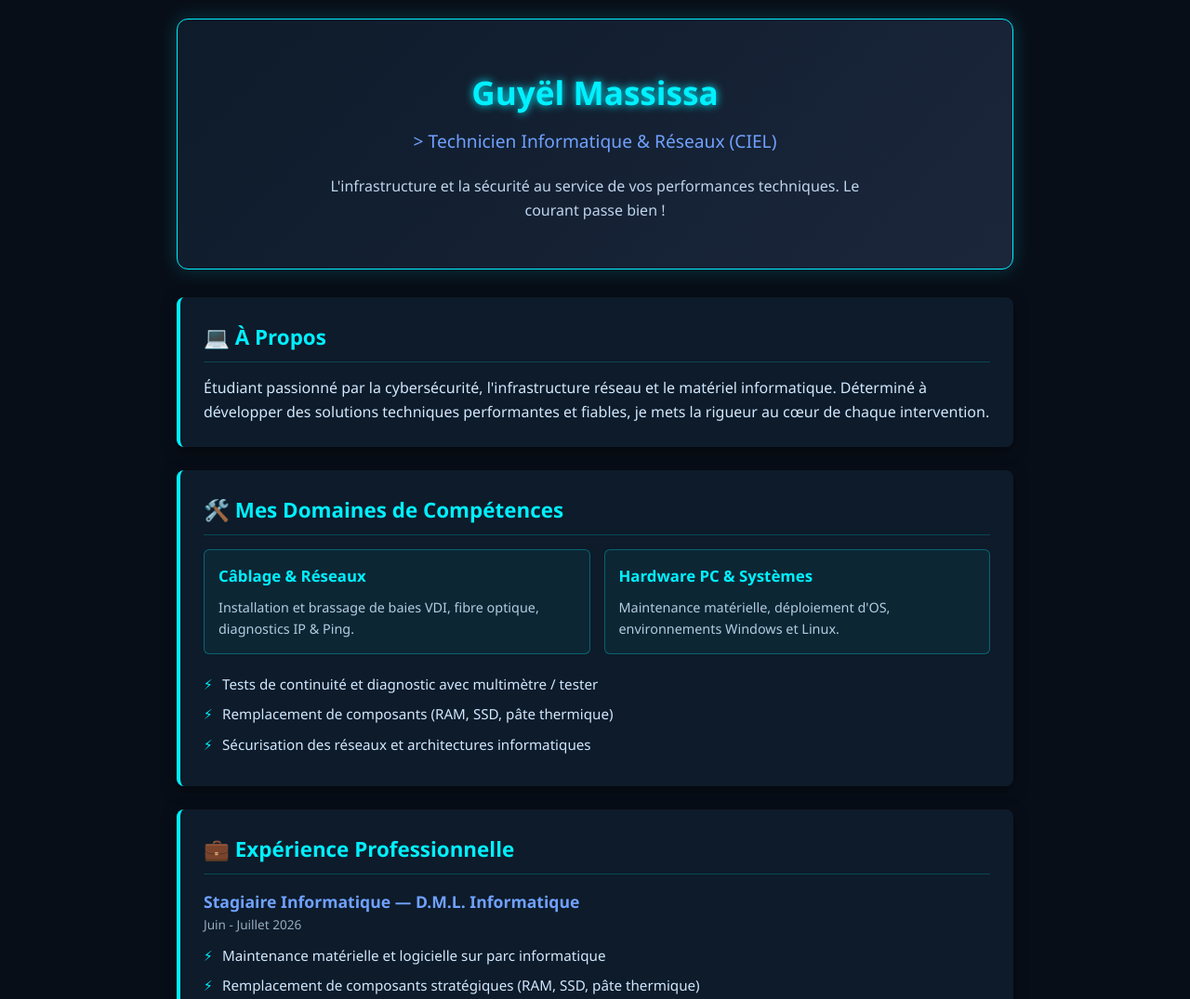
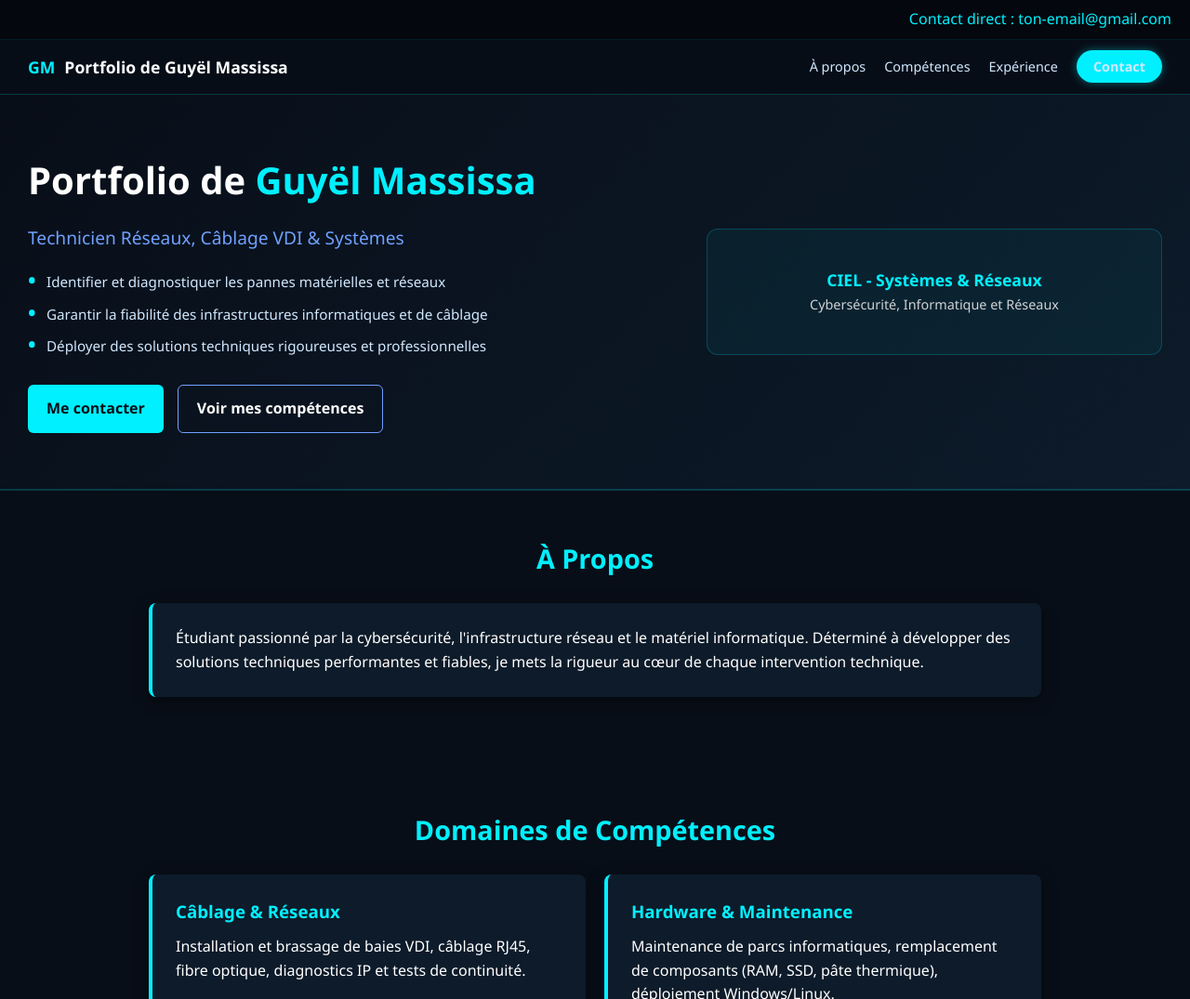
Before and after one commit to m13codehugg/portfolio-, a plain HTML site: page index.html in a window 1280 px wide. Shown: the top 1075 px of the page at 93% size. Drawn offline with Linux system fonts and the light colour scheme.

Commit message:
Revamp index.html with new title and layout
Updated the title and modified styles for better visibility. Added navigation and reorganized sections for improved layout.

```diff
--- a/index.html
+++ b/index.html
@@ -3,7 +3,7 @@
 <head>
     <meta charset="UTF-8">
     <meta name="viewport" content="width=device-width, initial-scale=1.0">
-    <title>Guyël Massissa | Technicien Informatique & Réseaux</title>
+    <title>Portfolio de Guyël Massissa</title>
     <style>
         * {
             box-sizing: border-box;
@@ -13,221 +13,302 @@
         }
 
         body {
-            background-color: #080e18; /* Ta couleur de fond conservée */
-            color: #d1e8ff;
+            background-color: #080e18;
+            color: #ffffff;
             line-height: 1.6;
-            padding: 20px;
         }
 
-        .container {
-            max-width: 900px;
+        /* Top bar de contact */
+        .top-bar {
+            background-color: #04070d;
+            padding: 8px 20px;
+            text-align: right;
+            font-size: 0.85sfs;
+            color: #00f0ff;
+            border-bottom: 1px solid rgba(0, 240, 255, 0.1);
+        }
+
+        /* Navigation principale */
+        nav {
+            background: rgba(8, 14, 24, 0.98);
+            display: flex;
+            justify-content: space-between;
+            align-items: center;
+            padding: 15px 30px;
+            border-bottom: 1px solid rgba(0, 240, 255, 0.2);
+            position: sticky;
+            top: 0;
+            z-index: 1000;
+        }
+
+        .nav-brand {
+            font-weight: bold;
+            font-size: 1.1em;
+            color: #ffffff;
+            display: flex;
+            align-items: center;
+            gap: 10px;
+        }
+
+        .nav-brand span {
+            color: #00f0ff;
+        }
+
+        .nav-menu {
+            display: flex;
+            gap: 20px;
+            list-style: none;
+            align-items: center;
+        }
+
+        .nav-menu a {
+            color: #d1e8ff;
+            text-decoration: none;
+            font-size: 0.9em;
+            transition: 0.3s;
+        }
+
+        .nav-menu a:hover {
+            color: #00f0ff;
+        }
+
+        .btn-header-cta {
+            background: #00f0ff;
+            color: #080e18;
+            padding: 8px 18px;
+            border-radius: 20px;
+            font-weight: bold;
+            text-decoration: none;
+            box-shadow: 0 0 10px rgba(0, 240, 255, 0.4);
+        }
+
+        /* Hero Section (Style de la maquette) */
+        .hero {
+            background: linear-gradient(135deg, #080e18 0%, #0d1b2a 100%);
+            padding: 60px 30px;
+            display: flex;
+            justify-content: space-between;
+            align-items: center;
+            flex-wrap: wrap;
+            gap: 40px;
+            border-bottom: 2px solid rgba(0, 240, 255, 0.2);
+        }
+
+        .hero-content {
+            flex: 1 1 500px;
+        }
+
+        .hero h1 {
+            font-size: 2.5em;
+            color: #ffffff;
+            margin-bottom: 15px;
+        }
+
+        .hero h1 span {
+            color: #00f0ff;
+        }
+
+        .hero h2 {
+            font-size: 1.2em;
+            color: #70a1ff;
+            margin-bottom: 20px;
+            font-weight: 500;
+        }
+
+        .hero-list {
+            list-style: none;
+            margin-bottom: 30px;
+        }
+
+        .hero-list li {
+            position: relative;
+            padding-left: 20px;
+            margin-bottom: 10px;
+            font-size: 0.95em;
+            color: #d1e8ff;
+        }
+
+        .hero-list li::before {
+            content: "•";
+            position: absolute;
+            left: 0;
+            color: #00f0ff;
+            font-weight: bold;
+            font-size: 1.5em;
+            line-height: 1;
+        }
+
+        .hero-buttons {
+            display: flex;
+            gap: 15px;
+            flex-wrap: wrap;
+        }
+
+        .btn-call {
+            background: #00f0ff;
+            color: #080e18;
+            padding: 12px 20px;
+            border-radius: 6px;
+            font-weight: bold;
+            text-decoration: none;
+            display: inline-flex;
+            align-items: center;
+            gap: 8px;
+        }
+
+        .btn-outline {
+            background: transparent;
+            color: #ffffff;
+            border: 1px solid #70a1ff;
+            padding: 12px 20px;
+            border-radius: 6px;
+            font-weight: bold;
+            text-decoration: none;
+        }
+
+        .hero-image {
+            flex: 1 1 300px;
+            text-align: center;
+            background: rgba(0, 240, 255, 0.05);
+            border: 1px solid rgba(0, 240, 255, 0.2);
+            padding: 40px;
+            border-radius: 12px;
+        }
+
+        .hero-image p {
+            color: #00f0ff;
+            font-weight: bold;
+            font-size: 1.1em;
+        }
+
+        /* Sections Contenu */
+        section {
+            padding: 50px 20px;
+            max-width: 1000px;
             margin: 0 auto;
         }
 
-        /* En-tête / Hero Section */
-        header {
+        .section-title {
+            color: #00f0ff;
+            font-size: 1.8em;
+            margin-bottom: 25px;
             text-align: center;
-            padding: 50px 20px;
-            background: linear-gradient(135deg, #0d1b2a, #1b263b);
-            border: 1px solid #00f0ff;
-            border-radius: 12px;
-            box-shadow: 0 0 20px rgba(0, 240, 255, 0.2);
-            margin-bottom: 30px;
         }
 
-        h1 {
-            color: #00f0ff;
-            font-size: 2.2em;
-            text-shadow: 0 0 10px #00f0ff;
-            margin-bottom: 10px;
-        }
-
-        .subtitle {
-            color: #70a1ff;
-            font-size: 1.2em;
-            font-weight: 500;
-            margin-bottom: 20px;
-        }
-
-        .hero-desc {
-            font-size: 1em;
-            max-width: 600px;
-            margin: 0 auto;
-            opacity: 0.9;
-        }
-
-        /* Cartes de sections */
         .card {
             background: #0d1b2a;
             border-left: 4px solid #00f0ff;
+            padding: 25px;
             border-radius: 8px;
-            padding: 25px;
-            margin-bottom: 25px;
-            box-shadow: 0 4px 15px rgba(0, 0, 0, 0.5);
+            margin-bottom: 20px;
+            box-shadow: 0 4px 15px rgba(0,0,0,0.5);
         }
 
-        h2 {
-            color: #00f0ff;
-            margin-bottom: 15px;
-            font-size: 1.4em;
-            display: flex;
-            align-items: center;
-            gap: 10px;
-            border-bottom: 1px solid rgba(0, 240, 255, 0.2);
-            padding-bottom: 8px;
-        }
-
-        /* Grille de compétences inspirée du modèle */
-        .skills-grid {
+        .grid-2 {
             display: grid;
-            grid-template-columns: repeat(auto-fit, minmax(250px, 1fr));
-            gap: 15px;
-            margin-bottom: 20px;
-        }
-
-        .skill-item {
-            background: rgba(0, 240, 255, 0.05);
-            border: 1px solid rgba(0, 240, 255, 0.3);
-            padding: 15px;
-            border-radius: 6px;
-        }
-
-        .skill-item h3 {
-            color: #00f0ff;
-            font-size: 1.05em;
-            margin-bottom: 8px;
-        }
-
-        .skill-item p {
-            font-size: 0.9em;
-            opacity: 0.85;
-        }
-
-        ul {
-            list-style: none;
-        }
-
-        li {
-            position: relative;
-            padding-left: 20px;
-            margin-bottom: 8px;
-            font-size: 0.95em;
-        }
-
-        li::before {
-            content: "⚡";
-            position: absolute;
-            left: 0;
-            color: #00f0ff;
-        }
-
-        /* Expérience */
-        .job-title {
-            color: #70a1ff;
-            font-size: 1.1em;
-            font-weight: 600;
-        }
-
-        .job-date {
-            font-size: 0.85em;
-            opacity: 0.7;
-            margin-bottom: 10px;
-        }
-
-        /* Formulaire / Contact Pro */
-        .contact-box {
-            text-align: center;
-        }
-
-        .btn-contact {
-            display: inline-block;
-            background: #00f0ff;
-            color: #080e18;
-            font-weight: bold;
-            padding: 12px 30px;
-            border-radius: 6px;
-            text-decoration: none;
-            box-shadow: 0 0 15px rgba(0, 240, 255, 0.4);
-            transition: 0.3s;
-            margin-top: 10px;
-        }
-
-        .btn-contact:hover {
-            background: #70a1ff;
-            box-shadow: 0 0 25px rgba(112, 161, 255, 0.6);
+            grid-template-columns: repeat(auto-fit, minmax(280px, 1fr));
+            gap: 20px;
         }
 
         footer {
             text-align: center;
-            margin-top: 40px;
+            padding: 25px;
+            background: #04070d;
             font-size: 0.85em;
-            opacity: 0.6;
+            color: #70a1ff;
+            border-top: 1px solid rgba(0, 240, 255, 0.1);
         }
     </style>
 </head>
 <body>
 
-    <div class="container">
+    <!-- Barre supérieure -->
+    <div class="top-bar">
+        Contact direct : ton-email@gmail.com
+    </div>
 
-        <!-- En-tête -->
-        <header>
-            <h1>Guyël Massissa</h1>
-            <p class="subtitle">> Technicien Informatique & Réseaux (CIEL)</p>
-            <p class="hero-desc">L'infrastructure et la sécurité au service de vos performances techniques. Le courant passe bien !</p>
+    <!-- Navigation -->
+    <nav>
+        <div class="nav-brand">
+            <span>GM</span> Portfolio de Guyël Massissa
+        </div>
+        <ul class="nav-menu">
+            <li><a href="#about">À propos</a></li>
+            <li><a href="#skills">Compétences</a></li>
+            <li><a href="#experience">Expérience</a></li>
+            <li><a href="#contact" class="btn-header-cta">Contact</a></li>
+        </ul>
+    </nav>
+
+    <!-- Hero Section (Modèle inspiré de la maquette) -->
+    <header class="hero">
+        <div class="hero-content">
+            <h1>Portfolio de <span>Guyël Massissa</span></h1>
+            <h2>Technicien Réseaux, Câblage VDI & Systèmes</h2>
+
+            <ul class="hero-list">
+                <li>Identifier et diagnostiquer les pannes matérielles et réseaux</li>
+                <li>Garantir la fiabilité des infrastructures informatiques et de câblage</li>
+                <li>Déployer des solutions techniques rigoureuses et professionnelles</li>
+            </ul>
+
+            <div class="hero-buttons">
+                <a href="#contact" class="btn-call">Me contacter</a>
+                <a href="#skills" class="btn-outline">Voir mes compétences</a>
+            </div>
+        </div>
+
+        <div class="hero-image">
+            <p>CIEL - Systèmes & Réseaux</p>
+            <span style="font-size: 0.9em; opacity: 0.8;">Cybersécurité, Informatique et Réseaux</span>
+        </div>
     </header>
 
     <!-- À Propos -->
+    <section id="about">
+        <h2 class="section-title">À Propos</h2>
         <div class="card">
-            <h2>💻 À Propos</h2>
-            <p>Étudiant passionné par la cybersécurité, l'infrastructure réseau et le matériel informatique. Déterminé à développer des solutions techniques performantes et fiables, je mets la rigueur au cœur de chaque intervention.</p>
+            <p>Étudiant passionné par la cybersécurité, l'infrastructure réseau et le matériel informatique. Déterminé à développer des solutions techniques performantes et fiables, je mets la rigueur au cœur de chaque intervention technique.</p>
         </div>
+    </section>
 
-        <!-- Compétences Techniques (style structuré en blocs) -->
+    <!-- Compétences -->
+    <section id="skills">
+        <h2 class="section-title">Domaines de Compétences</h2>
+        <div class="grid-2">
             <div class="card">
-            <h2>🛠️ Mes Domaines de Compétences</h2>
-
-            <div class="skills-grid">
-                <div class="skill-item">
-                    <h3>Câblage & Réseaux</h3>
-                    <p>Installation et brassage de baies VDI, fibre optique, diagnostics IP & Ping.</p>
+                <h3 style="color: #00f0ff; margin-bottom: 10px;">Câblage & Réseaux</h3>
+                <p>Installation et brassage de baies VDI, câblage RJ45, fibre optique, diagnostics IP et tests de continuité.</p>
             </div>
-                <div class="skill-item">
-                    <h3>Hardware PC & Systèmes</h3>
-                    <p>Maintenance matérielle, déploiement d'OS, environnements Windows et Linux.</p>
+            <div class="card">
+                <h3 style="color: #00f0ff; margin-bottom: 10px;">Hardware & Maintenance</h3>
+                <p>Maintenance de parcs informatiques, remplacement de composants (RAM, SSD, pâte thermique), déploiement Windows/Linux.</p>
             </div>
         </div>
+    </section>
 
-            <ul>
-                <li>Tests de continuité et diagnostic avec multimètre / tester</li>
-                <li>Remplacement de composants (RAM, SSD, pâte thermique)</li>
-                <li>Sécurisation des réseaux et architectures informatiques</li>
-            </ul>
+    <!-- Expérience -->
+    <section id="experience">
+        <h2 class="section-title">Expérience Professionnelle</h2>
+        <div class="card">
+            <h3 style="color: #70a1ff;">Stagiaire Informatique — D.M.L. Informatique</h3>
+            <p style="font-size: 0.85em; opacity: 0.7; margin-bottom: 10px;">Juin - Juillet 2026</p>
+            <p>Maintenance matérielle et logicielle sur parc informatique, remplacement de composants stratégiques et câblage de baies VDI en milieu professionnel.</p>
         </div>
-
-        <!-- Expérience Professionnelle -->
-        <div class="card">
-            <h2>💼 Expérience Professionnelle</h2>
-            <div class="job-title">Stagiaire Informatique — D.M.L. Informatique</div>
-            <div class="job-date">Juin - Juillet 2026</div>
-            <ul>
-                <li>Maintenance matérielle et logicielle sur parc informatique</li>
-                <li>Remplacement de composants stratégiques (RAM, SSD, pâte thermique)</li>
-                <li>Diagnostic réseau et câblage de baies VDI en milieu professionnel</li>
-            </ul>
-        </div>
+    </section>
 
     <!-- Contact -->
-        <div class="card contact-box">
-            <h2>📫 Me Contacter</h2>
-            <p style="margin-bottom: 15px;">Un projet, une question ou une opportunité de stage/alternance ? Discutons-en.</p>
-            <a href="mailto:ton-email@gmail.com" class="btn-contact">ENVOYER UN E-MAIL</a>
+    <section id="contact">
+        <h2 class="section-title">Me Contacter</h2>
+        <div class="card" style="text-align: center;">
+            <p style="margin-bottom: 15px;">Un projet, une question ou une opportunité ? Discutons-en directement par e-mail.</p>
+            <a href="mailto:ton-email@gmail.com" class="btn-call" style="display: inline-block;">ENVOYER UN E-MAIL</a>
         </div>
+    </section>
 
     <footer>
-            <p>© 2026 - Guyël Massissa | Propulsé par GitHub Pages</p>
+        <p>© 2026 - Portfolio de Guyël Massissa | Propulsé par GitHub Pages</p>
     </footer>
-
-    </div>
 
 </body>
 </html>
```
Lines whose indentation alone changed are shown as unchanged.
